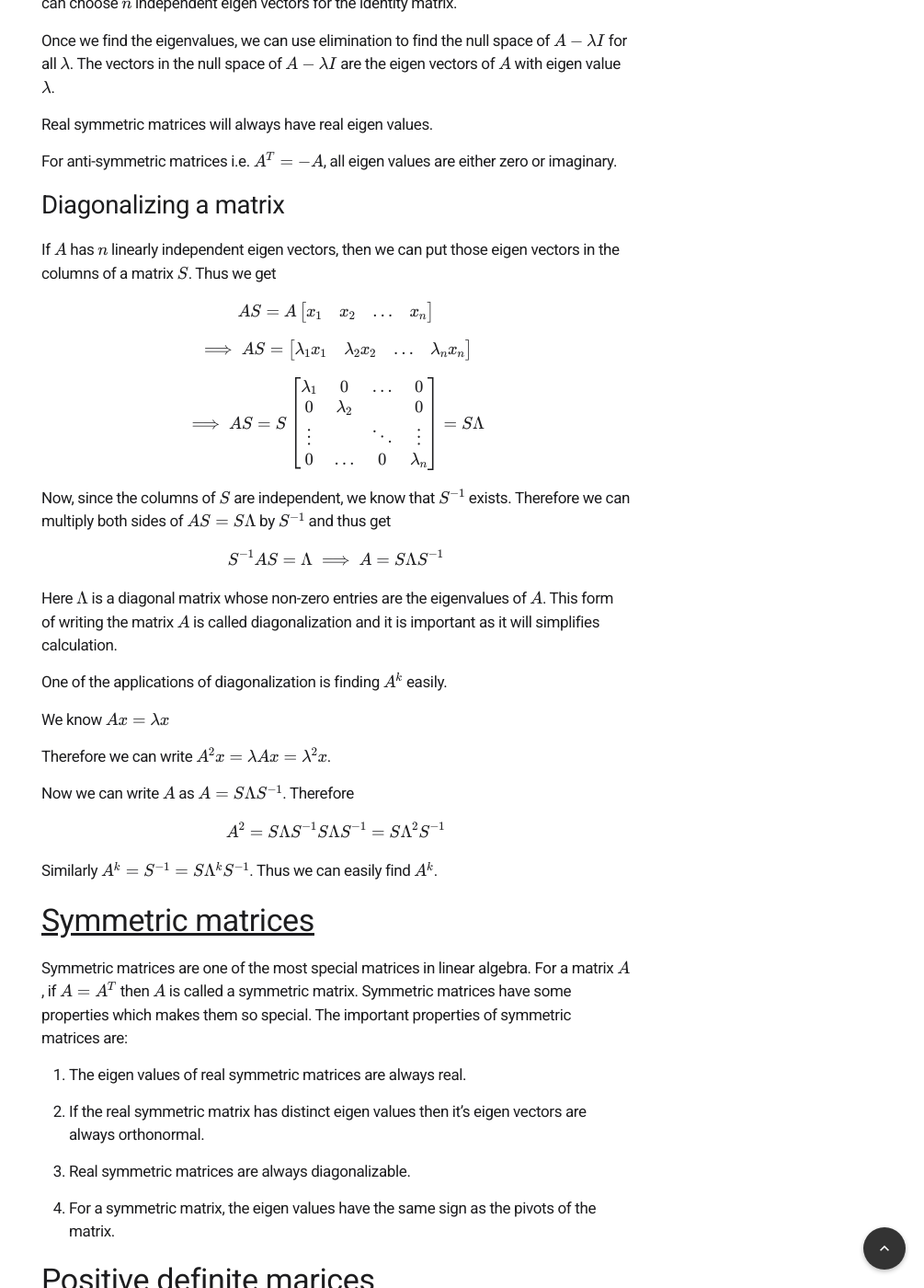
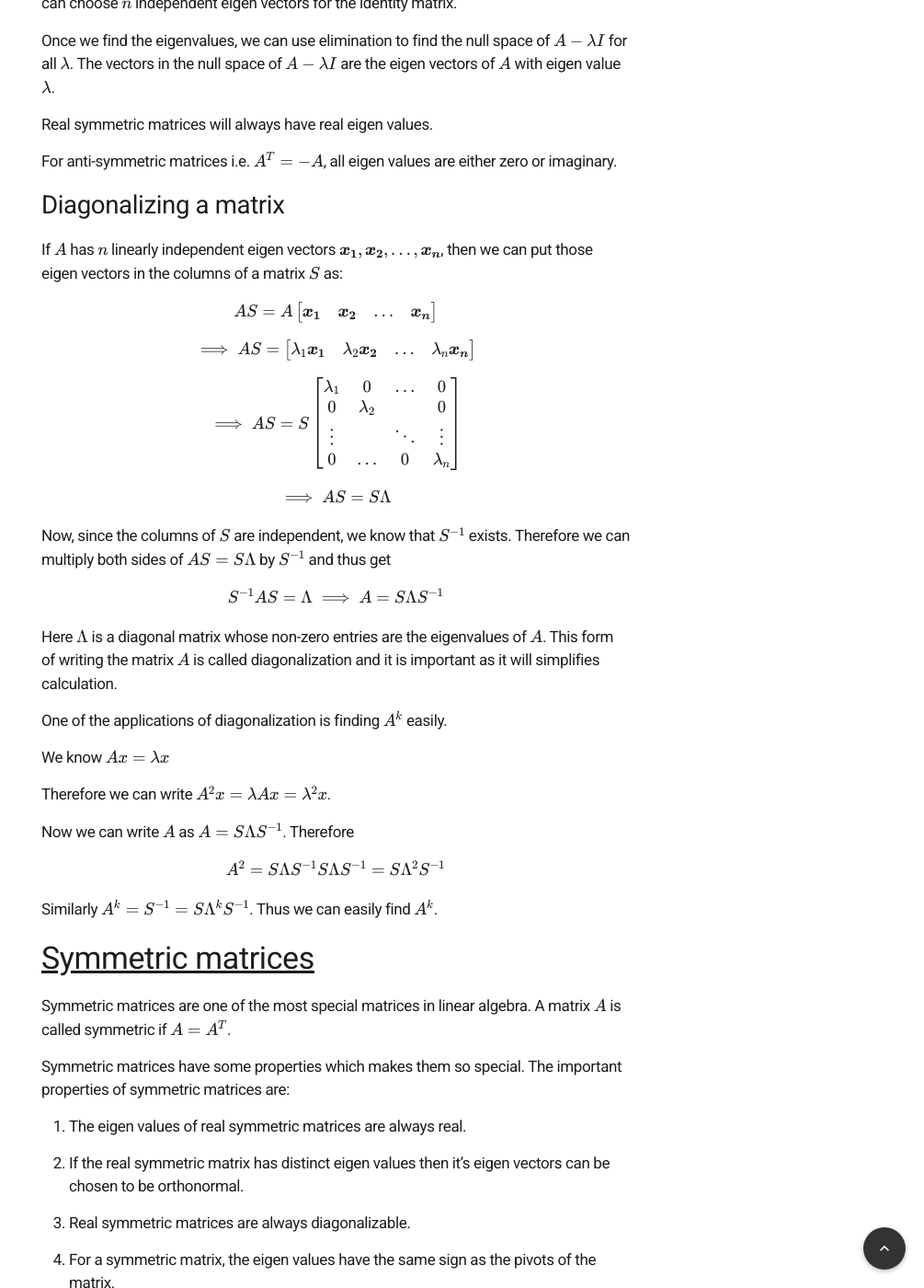
Before and after one commit to kaustabpal/kaustabpal.github.io, a Jekyll site: the page built from _posts/linear_algebra/2020-05-24-linear-algebra.md, in a window 1280 px wide and 1400 px high, scrolled down 16110 px. Shown: the whole window at 92% size, without its empty margins (275-1280 px from the left). Built offline with Jekyll 4.4.1, drawn with Linux system fonts in a browser that asks for light colours; nearby versions of some CDN libraries; comment, search, counter and statistics services are not loaded; some of the changed text lies outside the part shown.

Commit message:
edited matrix diagonalization

```diff
--- a/_posts/linear_algebra/2020-05-24-linear-algebra.md
+++ b/_posts/linear_algebra/2020-05-24-linear-algebra.md
@@ -436,7 +436,7 @@ The determinant of a singular matrix is always $$0$$.
 
 # Eigen values and eigen vectors
 
-A matrix $$A$$ acts like a function. It takes in a vector $$\boldsymbol{x}$$ as input and gives out a vector $$A\boldsymbol{x}$$ as output. If $$A\boldsymbol{x}$$ is a multiple of the vector $$\boldsymbol{x}$$, i.e. $$A\boldsymbol{x}=\lambda\boldsymbol{x}$$, then $$\boldsymbol{x}$$ is called an eigen vector of $$A$$ and $$\lambda$$ is called an eigen value. Eigen vectors are the vectors for which $$A\boldsymbol{x}$$ is a scaled version of $$\boldsymbol{x}$$. For an $$n \times n$$ matrix, there will be $$n$$ eigen values.
+A matrix $$A$$ acts like a function. It takes in a vector $$\boldsymbol{x}$$ as input and gives out a vector $$A\boldsymbol{x}$$ as output. For all the vectors $$\boldsymbol{x}$$, if $$A\boldsymbol{x}$$ is a multiple of $$\boldsymbol{x}$$, i.e. $$A\boldsymbol{x}=\lambda\boldsymbol{x}$$, then $$\boldsymbol{x}$$ is called an eigen vector of $$A$$ and $$\lambda$$ is called an eigen value. Eigen vectors are the vectors for which $$A\boldsymbol{x}$$ is a scaled version of $$\boldsymbol{x}$$. For an $$n \times n$$ matrix, there will be $$n$$ eigen values.
 
 If the eigen value of a matrix $$A$$ is $$0$$, then the eigen vectors of the matrix makeup the null space of the matrix, i.e. $$A\boldsymbol{x}=0\boldsymbol{x}=0 \implies A\boldsymbol{x}=0$$.
 
@@ -468,18 +468,20 @@ For anti-symmetric matrices i.e. $$A^T=-A$$, all eigen values are either zero or
 
 ## Diagonalizing a matrix
 
-If $$A$$ has $$n$$ linearly independent eigen vectors, then we can put those eigen vectors in the columns of a matrix $$S$$. Thus we get
+If $$A$$ has $$n$$ linearly independent eigen vectors $$\boldsymbol{x_1}, \boldsymbol{x_2}, \dots, \boldsymbol{x_n}$$, then we can put those eigen vectors in the columns of a matrix $$S$$ as:
 
-$$AS=A\begin{bmatrix}x_1 & x_2 & \dots & x_n\end{bmatrix}$$
+$$AS=A\begin{bmatrix}\boldsymbol{x_1} & \boldsymbol{x_2} & \dots & \boldsymbol{x_n}\end{bmatrix}$$
 
-$$\implies AS= \begin{bmatrix}\lambda_1x_1 & \lambda_2x_2 & \dots & \lambda_nx_n\end{bmatrix}$$
+$$\implies AS= \begin{bmatrix}\lambda_1\boldsymbol{x_1} & \lambda_2\boldsymbol{x_2} & \dots & \lambda_n\boldsymbol{x_n}\end{bmatrix}$$
 
 $$\implies AS= S\begin{bmatrix}
 \lambda_1 & 0 & \dots & 0\\
 0 & \lambda_2 & & 0 \\
 \vdots & & \ddots & \vdots \\
 0 & \dots & 0 & \lambda_n
-\end{bmatrix} = S\Lambda$$
+\end{bmatrix}$$
+
+$$\implies AS = S\Lambda$$
 
 Now, since the columns of $$S$$ are independent, we know that $$S^{-1}$$ exists. Therefore we can multiply both sides of $$AS=S\Lambda$$ by $$S^{-1}$$ and thus get
 
@@ -501,11 +503,13 @@ Similarly $$A^k= S^{-1}=S\Lambda^k S^{-1}$$. Thus we can easily find $$A^k$$.
 
 # Symmetric matrices
 
-Symmetric matrices are one of the most special matrices in linear algebra. For a matrix $$A$$, if $$A=A^T$$ then $$A$$ is called a symmetric matrix. Symmetric matrices have some properties which makes them so special. The important properties of symmetric matrices are:
+Symmetric matrices are one of the most special matrices in linear algebra. A matrix $$A$$ is called symmetric if $$A=A^T$$.
+
+Symmetric matrices have some properties which makes them so special. The important properties of symmetric matrices are:
 
 1. The eigen values of real symmetric matrices are always real.
 
-2. If the real symmetric matrix has distinct eigen values then it's eigen vectors are always orthonormal.
+2. If the real symmetric matrix has distinct eigen values then it's eigen vectors can be chosen to be orthonormal.
 
 3. Real symmetric matrices are always diagonalizable.
 
@@ -547,7 +551,11 @@ If two matrices have the same distinct eigen values then they are similar. Howev
 
 # Singular value decomposition
 
-Singular value decomposition is the factorization of any $$m \times n$$ real or complex matrix. It is often referred to as the best factorization of a matrix. If $$M$$ is an $$m\times n$$ matrix, then it's singular decomposition form can be written as $$M=U\Sigma V^T$$. Here $$U$$ is an orthogonal matrix, $$\Sigma$$ is a diagonal matrix and $$V$$ is an orthogonal matrix. The SVD is extremely useful in signal processing, least squares fitting of data, process control, etc.
+Singular value decomposition is the factorization of any $$m \times n$$ real or complex matrix. It is often referred to as the best factorization of a matrix.
+
+If $$M$$ is an $$m\times n$$ matrix, then it's singular decomposition form can be written as $$M=U\Sigma V^T$$. Here $$U$$ is an orthogonal matrix, $$\Sigma$$ is a diagonal matrix and $$V$$ is an orthogonal matrix.
+
+The SVD is extremely useful in signal processing, least squares fitting of data, process control, etc.
 
 In Singular value decomposition, the goal is to find the orthonormal basis vectors($$V$$) in the row space of $$A$$ in such a way that if $$A$$ acts as a linear transformation matrix, it would transform $$V$$ to some multiples of the orthonormal basis vectors($$U$$) in the column space of $$A$$. In the matrix form, we can write this as $$AV=U\Sigma$$ such that the columns of the $$V$$ matrix contains the orthonormal basis vectors in the row space of $$A$$, the columns of the $$U$$ matrix contains the orthonormal basis vectors in the column space of $$A$$ and $$\Sigma$$ is a diagonal matrix that contains the multiplier elements to the vectors in $$U$$.
 
```
Also changed, not shown: other parts of _posts/linear_algebra/2020-05-24-linear-algebra.md (+2 -2 lines).
